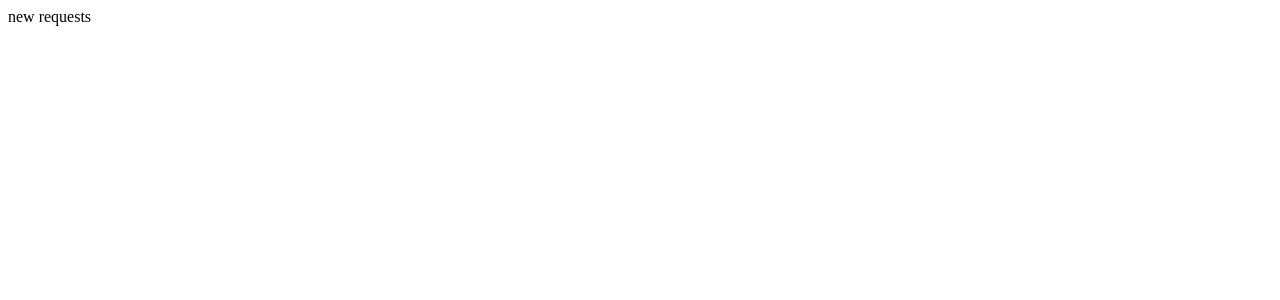
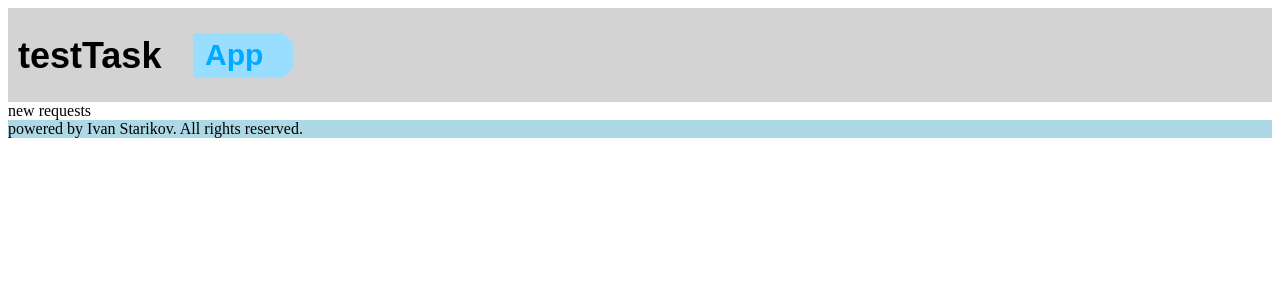
Before and after one commit to IvanOldMan/frontend-test-task-app, a React (Vite) app: page /requests/new in a window 1280 px wide. Shown: the top 300 px of the page. Built offline with nearby package versions, Linux system fonts and the light colour scheme.

Commit message:
feat: implement request list page

```diff
--- a/src/app/App.tsx
+++ b/src/app/App.tsx
@@ -2,24 +2,34 @@ import {} from 'react';
 import { Routes, Route } from 'react-router-dom';
 import { PrivateRout } from '../pages/PrivateRout.tsx';
 import { RequestItem } from '../pages/RequestItem.tsx';
+import { Header } from '../widgets/Header/Header.tsx';
+import { Footer } from '../shared/ui/Footer/Footer.tsx';
+import { RequestsList } from '../pages/RequestsList.tsx';
+import { ROUTE_PATHS } from '../shared/config/routeConfig/routePaths.ts';
 
 const App = () => {
   return (
+    <div
+      style={{
+        display: 'flex',
+        flexDirection: 'column',
+        justifyContent: 'center',
+      }}
+    >
+      <Header />
       <Routes>
+        <Route path={ROUTE_PATHS.REQUESTS} element={<RequestsList />} />
+        {/*<Route path="/requests" element={<div>requests</div>} />*/}
         <Route
-        path="/"
-        element={
-          <PrivateRout>
-            <div>root Page</div>
-          </PrivateRout>
-        }
+          path={ROUTE_PATHS.CREATE_REQUEST}
+          element={<div>new requests</div>}
         />
-      <Route path="/requests" element={<div>requests</div>} />
-      <Route path="/requests/new" element={<div>new requests</div>} />
         <Route path="/welcomePage" element={<div>welcom Fuck</div>} />
-      <Route path="/requests/:id" element={<RequestItem />} />
+        <Route path={ROUTE_PATHS.REQUEST_DETAIL()} element={<RequestItem />} />
         <Route path="*" element={<div>Error page</div>} />
       </Routes>
+      <Footer />
+    </div>
   );
 };
 
--- a/src/entities/request/model/slice.ts
+++ b/src/entities/request/model/slice.ts
@@ -1,12 +1,12 @@
 import { createSlice } from '@reduxjs/toolkit';
-// import { RequestType } from './types.ts';
+import { type RequestType } from './types.ts';
 
 interface RequestState {
-  list?: any;
+  list?: RequestType[];
 }
 
 const initialState: RequestState = {
-  list: undefined,
+  list: JSON.parse(localStorage.getItem('requests')) || [],
 };
 
 const requestSlice = createSlice({
--- a/src/entities/request/model/types.ts
+++ b/src/entities/request/model/types.ts
@@ -1,5 +1,7 @@
 export type RequestType = {
   id: number;
-  title: string;
+  name: string;
   description: string;
+  category: string;
+  dateOfCreation: Date;
 };
--- a/src/pages/RequestItem.tsx
+++ b/src/pages/RequestItem.tsx
@@ -1,8 +1,13 @@
-import { useParams } from 'react-router-dom';
+import { useParams, Link } from 'react-router-dom';
 import {} from 'react';
 
 export const RequestItem = () => {
   const { id } = useParams();
 
-  return <div>current ID: {id}</div>;
+  return (
+    <div>req ID: {id}</div>
+    // <li>
+    //   <Link to={`/requests/:${id}`}></Link>
+    // </li>
+  );
 };
--- /dev/null
+++ b/src/pages/RequestsList.tsx
@@ -0,0 +1,22 @@
+import React, { type MouseEventHandler } from 'react';
+import { useSelector } from 'react-redux';
+import { type RequestType } from '../entities/request/model/types.ts';
+
+export const RequestsList = () => {
+  const requests = useSelector((state: any) => state.requests.list);
+
+  if (!requests.length) {
+    return <h1>No requests found.</h1>;
+  }
+
+  return (
+    <div>
+      <h1>Requests_1</h1>
+      <ul>
+        {requests.map((request: RequestType) => (
+          <li key={request.id} {...request} />
+        ))}
+      </ul>
+    </div>
+  );
+};
--- /dev/null
+++ b/src/shared/config/routeConfig/routePaths.constants.ts
@@ -0,0 +1 @@
+export const REQUEST_ROUTE_PATH = '/requests';
--- /dev/null
+++ b/src/shared/config/routeConfig/routePaths.ts
@@ -0,0 +1,8 @@
+import { REQUEST_ROUTE_PATH } from './routePaths.constants.ts';
+
+export const ROUTE_PATHS = {
+  REQUESTS: REQUEST_ROUTE_PATH,
+  CREATE_REQUEST: `${REQUEST_ROUTE_PATH}/new`,
+  REQUEST_DETAIL: (id: string | number = 'id') =>
+    `${REQUEST_ROUTE_PATH}/:${id}`,
+};
--- /dev/null
+++ b/src/shared/ui/Footer/Footer.tsx
@@ -0,0 +1,9 @@
+import React from 'react';
+
+export const Footer = () => {
+  return (
+    <footer style={{ backgroundColor: 'lightblue' }}>
+      powered by Ivan Starikov. All rights reserved.
+    </footer>
+  );
+};
--- /dev/null
+++ b/src/widgets/Header/Header.tsx
@@ -0,0 +1,10 @@
+import React from 'react';
+import { Logo } from './ui/Logo/Logo.tsx';
+
+export const Header = () => {
+  return (
+    <header style={{ backgroundColor: 'lightgray' }}>
+      <Logo />
+    </header>
+  );
+};
--- /dev/null
+++ b/src/widgets/Header/ui/Logo/Logo.tsx
@@ -0,0 +1,11 @@
+import logo from '../../../../shared/assets/logo.svg';
+import { NavLink } from 'react-router-dom';
+import { ROUTE_PATHS } from '../../../../shared/config/routeConfig/routePaths.ts';
+
+export const Logo = () => {
+  return (
+    <NavLink to={ROUTE_PATHS.REQUESTS} end>
+      <img src={logo} alt="logo" />
+    </NavLink>
+  );
+};
```
Also changed, not shown: src/widgets/Header/ui/NavBar/NavBar.tsx (added, +7 -0 lines), src/shared/assets/logo.svg (added). Lines whose indentation alone changed are shown as unchanged.
